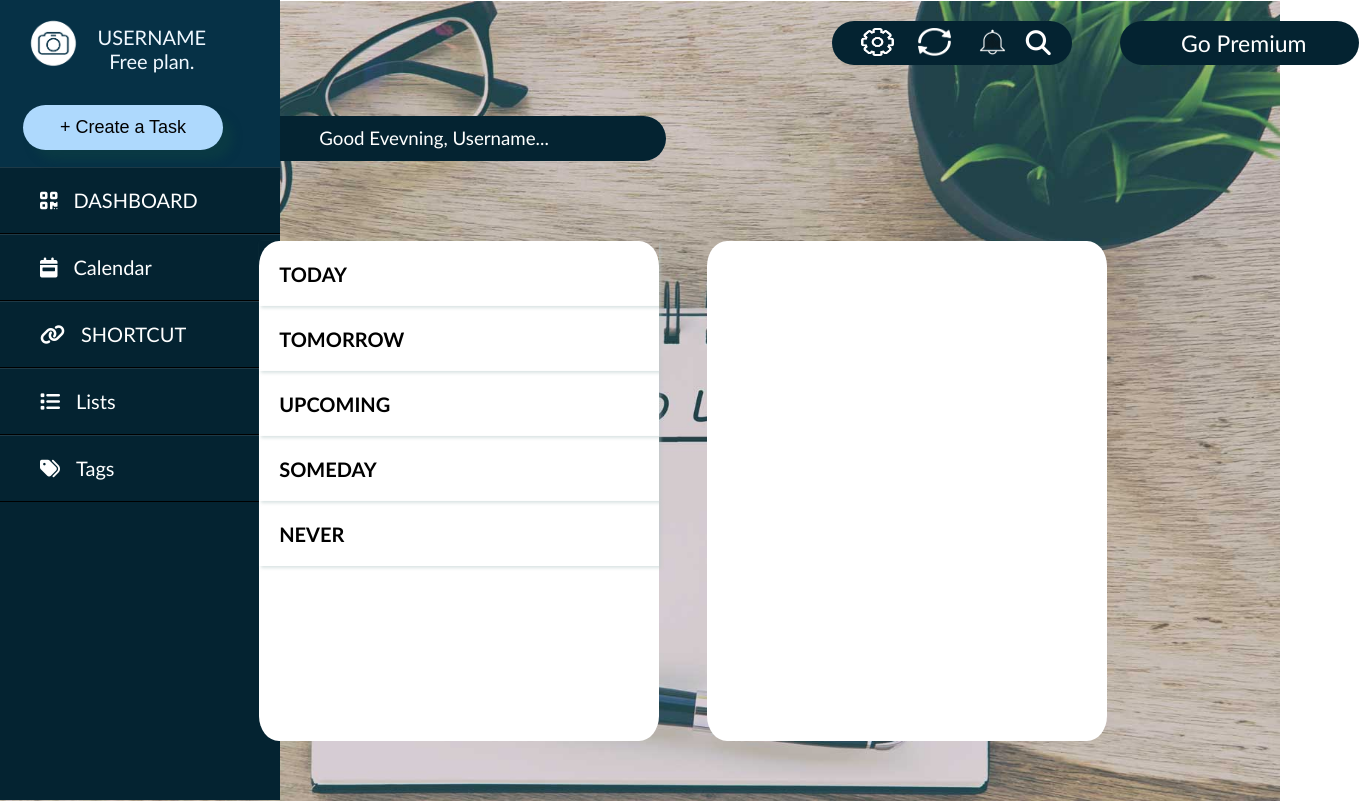
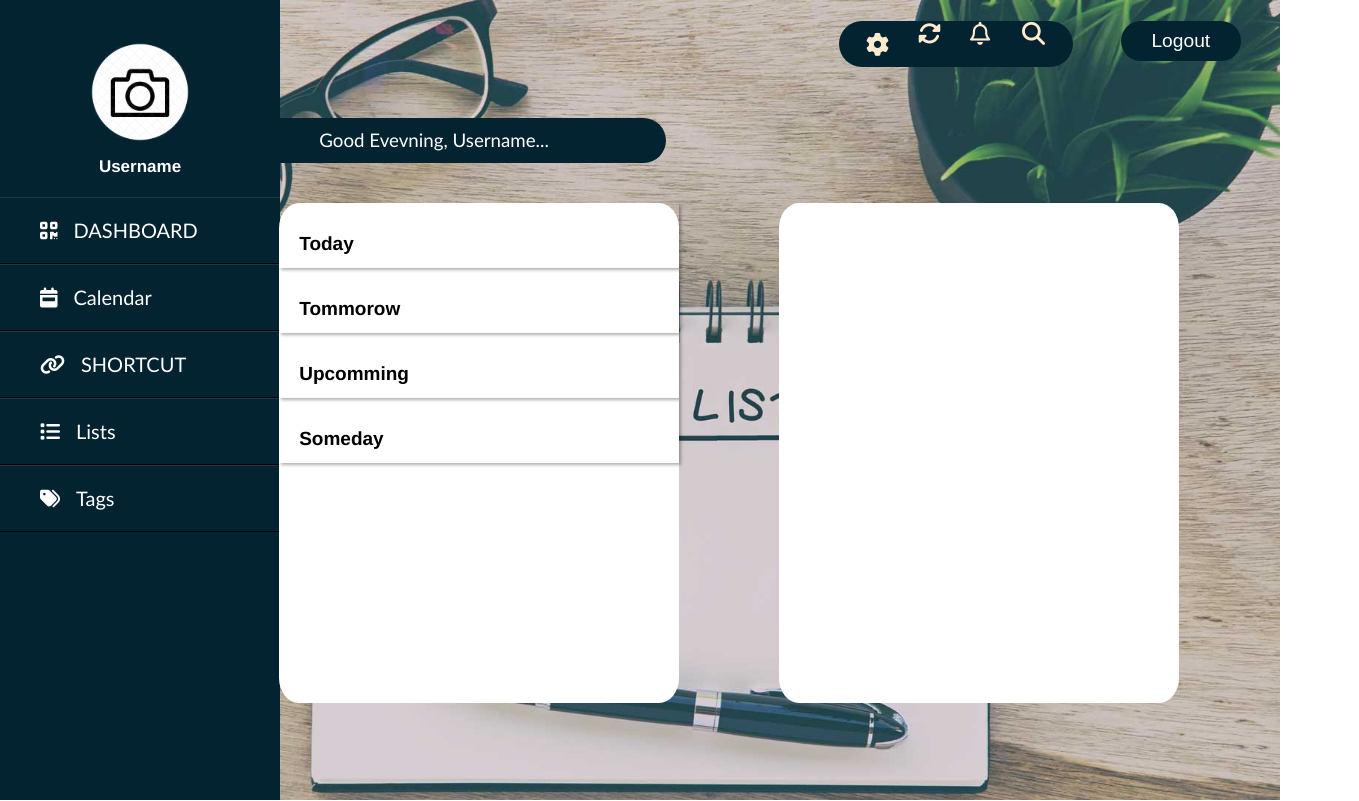
Before and after one commit to kpushkar10/ToDo, a plain HTML site: page index.html in a window 1280 px wide. Shown: the whole page, 1359 px wide, since content can reach past the window. Drawn offline with Linux system fonts and the light colour scheme.

Commit message:
changed profile,added icons,edited task page

```diff
--- a/index.html
+++ b/index.html
@@ -19,22 +19,24 @@
 
     <div class="side-bar">
         <header>
-        <div class="username">
-            <img   src="./Images/cam-removebg-preview - Copy.png" alt =""> <div class="name">USERNAME<br>Free plan.
-                <br><button class="add_task">+ Create a Task </button></div>
+        <div class="profile">
+            <center>
+                <img src="/Images/profile-icon-image.png" alt="profile-icon">
+                <h4>Username</h4>
+            </center>
         </div>
-    </header>
+        </header>
+        <!-- Pk: changed profile view -->
         <ul>
             <li><a href="#"><i class="fas fa-qrcode"></i>DASHBOARD</a></li>
             <li><a href="#"><i class="fas fa-calendar-week"></i>Calendar</a></li>
             <li><a href="#"><i class="fas fa-link"></i>SHORTCUT</a></li>
             <li><a href="#"><i class="fa fa-list"></i>Lists</a></li>
             <li><a href="#"><i class="fa fa-tags"></i>Tags</a></li>
+        </ul>
 
 
-        </ul>
-
-</div>
+    </div>
 
 <!--<div class="tool-bar">
   <div class="tool-box">
@@ -52,39 +54,40 @@
 
 <div class="box">
     <div class="card">
-      <img class="image" src="/Images/setting-removebg-preview.png" alt="">
-      <img class="image" src="/Images/last_sync-removebg-preview - Copy.png" alt="">
-      <img class="image" src="/Images/notification-removebg-preview.png" alt="">
-      <a href="#"><i class="fa fa-search" ></i></a>
+      <a href="#"><i class="fas fa-cog fa-10x"></i></a>
+      <a href="#"><i class="fas fa-sync-alt fa-sm"></i></a>
+      <a href="#"><i class="far fa-bell fa-sm"></i></a>
+      <a href="#"><i class="fa fa-search fa-sm" ></i></a>
     </div>
-    <div class="card">
-              <h3>Go Premium</h3>
-    </div>
+    <!-- PK: changed icon and arranged them as wanted  -->
 
-</div>
-
-<div class="wish-bar">
-    <div class="wish">
-      <h3>Good Evevning, Username...</h3>
+    <div class="logoutBtn">
+        <button>Logout</button>
     </div>
 </div>
 
-<section>
 
-</section>
+
+<div class="wish-bar">
+      <h3>Good Evevning, Username...</h3>
+</div>
+
+<!-- <section>
+
+</section> -->
 
 <div class="task">
     <div class="task-page">
-     <h3>TODAY</h3>
-     <h3>TOMORROW</h3>
-     <h3>UPCOMING</h3>
-     <h3>SOMEDAY</h3>
-     <h3>NEVER</h3>
+     <div class="block"><h3>Today</h3></div>
+     <div class="block"><h3>Tommorow</h3></div>
+     <div class="block"><h3>Upcomming</h3></div>
+     <div class="block"><h3>Someday</h3></div>
     </div>
-    <div class="task-page">
+<div class="task-page">
+<!-- inserted h3 in a division -->
 
 
-    </div>
+</div>
 
 </div>
 </body>
--- a/style.css
+++ b/style.css
@@ -3,6 +3,10 @@
 
 body{
     font-family:calibri;
+    background-image:url(./Images/ToDo_1\ -\ Copy.png);
+    background-position:center;
+    height:100vh;
+    background-size: cover;
 }
 *{
     margin:0;
@@ -73,14 +77,7 @@ img {
     border-top:1px solid rgba(255, 255, 255, .1);
     border-bottom:1px solid black;
     transition:.4s;
-
 }
-/* scroll bar removed
-.side-bar ul {
-    overflow-y: scroll;
-}*/
-
-
 
 .side-bar ul a i{
     margin-right: 16px;
@@ -90,121 +87,14 @@ ul li:hover a{
    padding-left:60px;
 }
 
-
-/*############ animation #######
-
-#check{
-    display:none;
-}
-label #btn,label #cancel{
-    position:absolute;
-    cursor :pointer;
-    background: #042331;
-    border-radius: 3px;
-}
-label #btn{
-    left: 40px;
-    top: 25px;
-    font-size:35px;
-    color :white;
-    padding:6px 12px;
-}
-
-label #cancel{
-    z-index: 1111;
-    left: -225px;
-    top: 17px;
-    font-size: 30px;
-    color :#0a5275;
-    padding: 4px 9px;
-    transition: all .5s ease;
-}
-
-#check:checked ~ .side-bar{
-    left:0;
-}
-
-#check:checked ~ label #cancel{
-    left: 225px;
-
-}
-
-section {
-    background-image:url(ToDo_1.png);
-    background-position:center;
-    background-size:cover;
-    height:100vh;
-    margin-top: -10rem;
-    transition:all .5s;
-}
-
-#check:checked ~ section{
-    margin-left:250px;
-}
-/*##############################*/
-
-section {
-    background-image:url(./Images/ToDo_1\ -\ Copy.png);
-    background-position:center;
-    background-size:cover;
-    height:100vh;
-    margin-top: -10rem;
-    transition:all .5s;
-}
-
 .title h1{
     margin-left:26rem;
     padding:2rem;
 }
 
-/*.tool-box{
-    margin-left:25rem;
-    display:inline-flex;
-    align-items: center;
-    justify-content: flex-end;
-    border-radius: 10rem;
-    width:230px;
-    height:35px;
-    padding:0.3rem;
-    background-color: black;
-    margin-left:95%;
-    margin-top:2rem;
 
-}
-/*.premium{
-    margin-left:25rem;
-    display:inline-flex;
-    align-items: center;
-    justify-content:center;
-    border-radius: 10rem;
-    width:200px;
-    height:35px;
-    padding:0.3rem;
-    background-color: black;
-    margin-left:80%;
-    margin-bottom:90%;
-    margin-top: -10rem;
-
-}*/
-
-/*.tool-box h3{
-    display:inline-flex;
-    align-items: center;
-    justify-content:center;
-    color:white;
-    padding-right:3rem;
-}
-
-
-header .tool-bar{
-    display:grid;
-    grid-template-columns:repeat(2,1fr);
-    column-gap: 0px;
-    text-align: right;
-}*/
-
-.wish-bar .wish{
-    margin-left:25rem;
+.wish-bar{
+    margin-left:0;
     display:inline-flex;
     align-items: center;
     justify-content: flex-end;
@@ -218,7 +108,7 @@ header .tool-bar{
 
 
 }
-.wish h3{
+.wish-bar h3{
     color:white;
     align-items:flex-start;
     display:inline-flex;
@@ -227,19 +117,53 @@ header .tool-bar{
     margin-right:7rem;
 
 }
+.box {
+    margin-bottom:4rem;
+    padding-top:1.3rem;
+    display:grid;
+    grid-template-columns:repeat(4,1fr);
+    grid-column-gap:3rem;
+    margin-left:70%;
+    justify-content: center;
+}
 
 .card{
 
-    display:inline-flex;
+    display:flex;
     align-items: center;
-    justify-content: flex-end;
-    border-radius: 10rem;
-    width:230px;
-    height:35px;
+    justify-content: center;
+    border-radius: 100px;
+    width:224px;
+    height:37px;
     padding:0.3rem;
     background-color: #042331;
+    font-size: 20px;
+}
 
+.box .card a i{
+    font-size: 23px;
+    /* font-weight: 600; */
+    color: blanchedalmond;
+    height: 22px;
+    width: 24px;
+    padding: 14px;
 }
+
+.logoutBtn button{
+    font-size: larger;
+    color: #fff;
+    justify-content: center;
+    align-items: center;
+    width: 120px;
+    height: 37px;
+    background-color: #042331;
+    border-radius: 100px;
+    left: 50%;
+    display: flex;
+    height: 40px;
+    border: none;
+}
+
 .card h3{
     color:white;
     display:inline-flex;
@@ -250,54 +174,68 @@ header .tool-bar{
     font-size:23px;
 }
 
-.box {
-    margin-bottom:4rem;
-    padding-top:1.3rem;
-    display:grid;
-    grid-template-columns:repeat(3,1fr);
-    grid-column-gap:3rem;
-    margin-left:65%;
-
-}
 
 /*########### TASK_PAGE ############*/
 
 .task{
     display:grid;
     grid-template-columns:repeat(3,1fr);
-    grid-column-gap:3rem;
+    /* grid-column-gap:3rem; */
     margin-left:14%;
+    margin-top: 40px;
     position: fixed;
 }
 .task-page{
-    margin-left:20%;
-    margin-top:-35rem;
+    margin-left: 100px;
     width:400px;
     height:500px;
     background-color:white;
     border-radius:5%;
 
 }
+.task-page .block{
+    height:65px;
+    width:400px;
+    justify-content: center;
+    align-items: center;
+    padding-left: 20px;
+    padding-top: 25px;
+    box-sizing: border-box;
+    border-top:none;
+    box-shadow: 2px 2px 3px rgba(0, 0, 0, 0.3);
+}
 .task-page h3{
-        display:block;
-        font-family:calibri;
-        height:65px;
-        width:400px;
-        line-height: 1rem;
-        font-size: 20px;
-        color:black;
-        padding-left: 20px;
-        padding-top: 25px;
-        box-sizing: border-box;
-        border-top:none;
-        box-shadow: 2px 2px 3px rgba(183, 202, 202, 0.5);
+    display:block;
+    font-family:"Helvetica";
+    align-items: center;
+    line-height: 2rem;
+    font-size: 19px;
+    color:black;
+    border-radius: 100px;
+    width: 30%;
+    cursor: pointer;
+}
+/* PK: Inserted today,someday... within division with class block*/
 
-        transition:.4s;
-    }
 
-.box .card a i{
-    color:white;
-    font-size:25px;
-    padding:1rem;
+/* *************Profile************** */
+.profile center{
+    margin-top: 30px;
+    margin-bottom: 20px;
+}
 
+.profile center img{
+    height: 100px;
+    width: 100px;
+    margin: 12px;
+    border-radius: 100px;
 }
+.profile center h4{
+    color: #fff;
+    margin-top: 0;
+    font-family: "Helvetica";
+    font-size: 17px;
+    font-weight: 600;
+}
+/* removed section
+bg image added to body
```
Also changed, not shown: Images/profile-icon-image.png (added), Images/profile-icon.svg (added).
